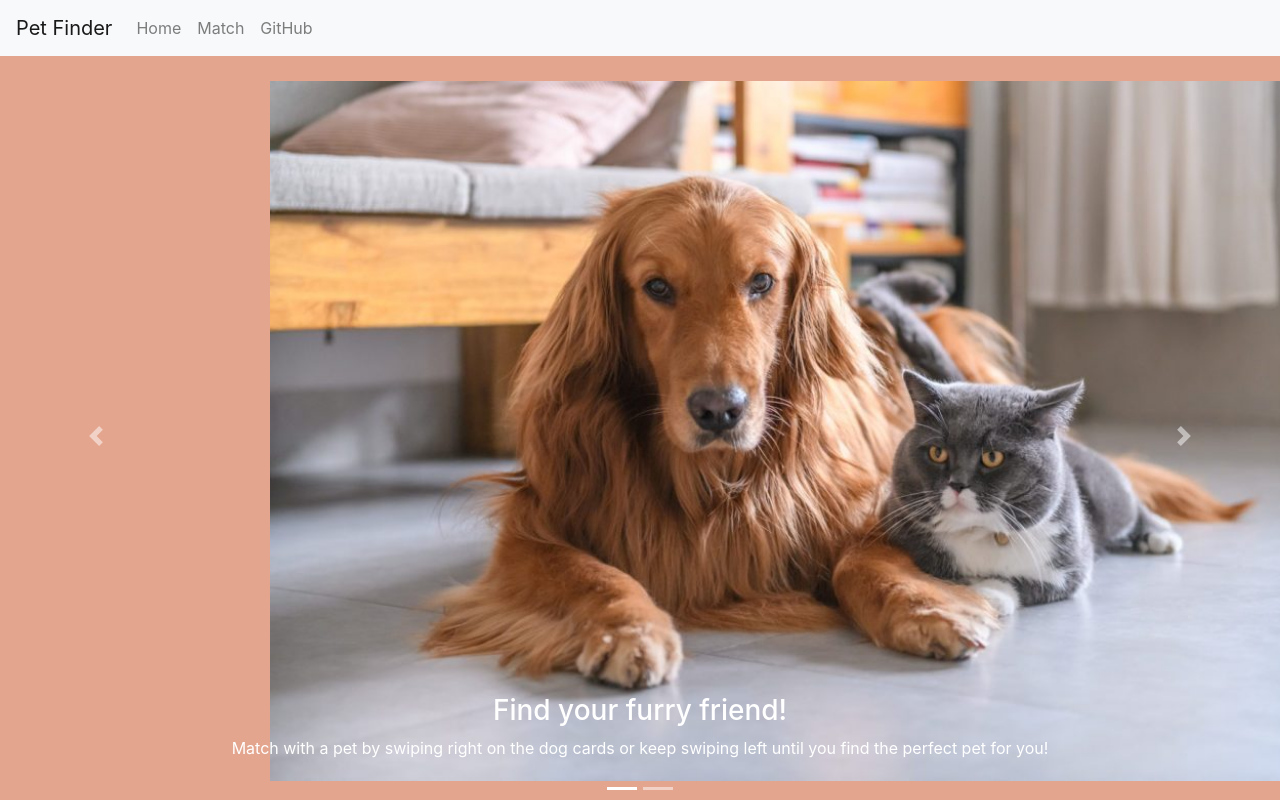
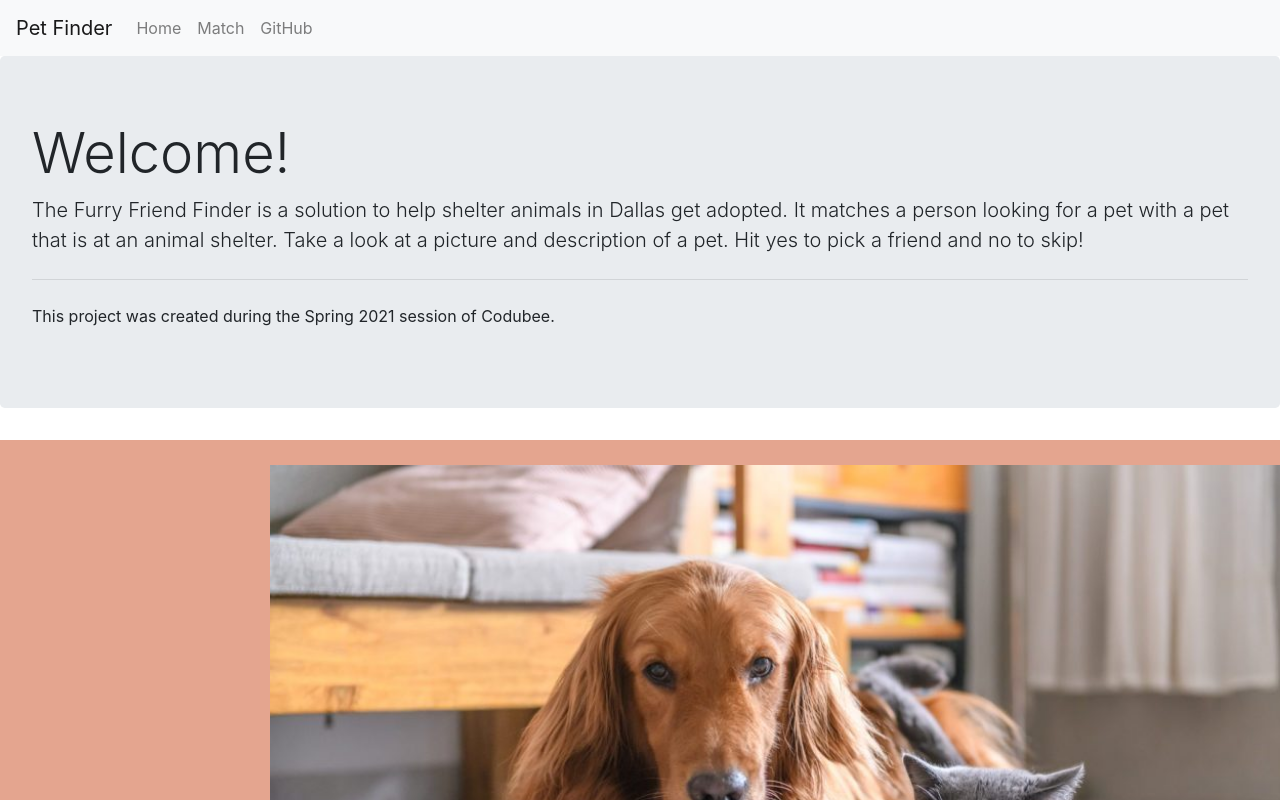
Before and after one commit to Codubee/PetFinderMW3-4, a React (Create React App) app in the folder frontend/: page / in a window 1280 px wide. Shown: the top 800 px of the page. Built offline with nearby package versions, Linux system fonts and the light colour scheme.

Commit message:
MW-3 Explanation (#2)
* adding Explanation

* added Explanation

* Removed comments and learn more button and capitalized title

* Removed comment

* Removed old comment

Co-authored-by: Codubee <70549347+Codubee@users.noreply.github.com>
Co-authored-by: codubee <info@codubee.com>

```diff
--- a/frontend/src/components/Explanation.js
+++ b/frontend/src/components/Explanation.js
@@ -1 +1,20 @@
-// This is where the explanation component will be created
+import React from 'react';
+function Explanation(){
+    return(
+        <div class = "jumbotron">
+            <h1 class = "display-4">
+                Welcome!
+            </h1>
+            <p class = "lead">
+                The Furry Friend Finder is a solution to help shelter animals in Dallas get adopted. It matches a person looking for a pet with a pet that is at an animal shelter. Take a look at a picture and description of a pet. Hit yes to pick a friend and no to skip!
+            </p>
+            <hr class ="my-4"></hr>
+            <p>
+                This project was created during the Spring 2021 session of Codubee.
+            </p>
+        </div>
+    )
+
+}
+
+export default Explanation;
--- a/frontend/src/views/LandingPage.js
+++ b/frontend/src/views/LandingPage.js
@@ -1,10 +1,12 @@
 import React from 'react';
+import Explanation from '../components/Explanation';
 import Features from '../components/Features';
 import Tools from '../components/Tools';
 
 function LandingPage(){
     return(
         <div>
+            <Explanation/>
             <Features/>
             <Tools/>
         </div>
```
